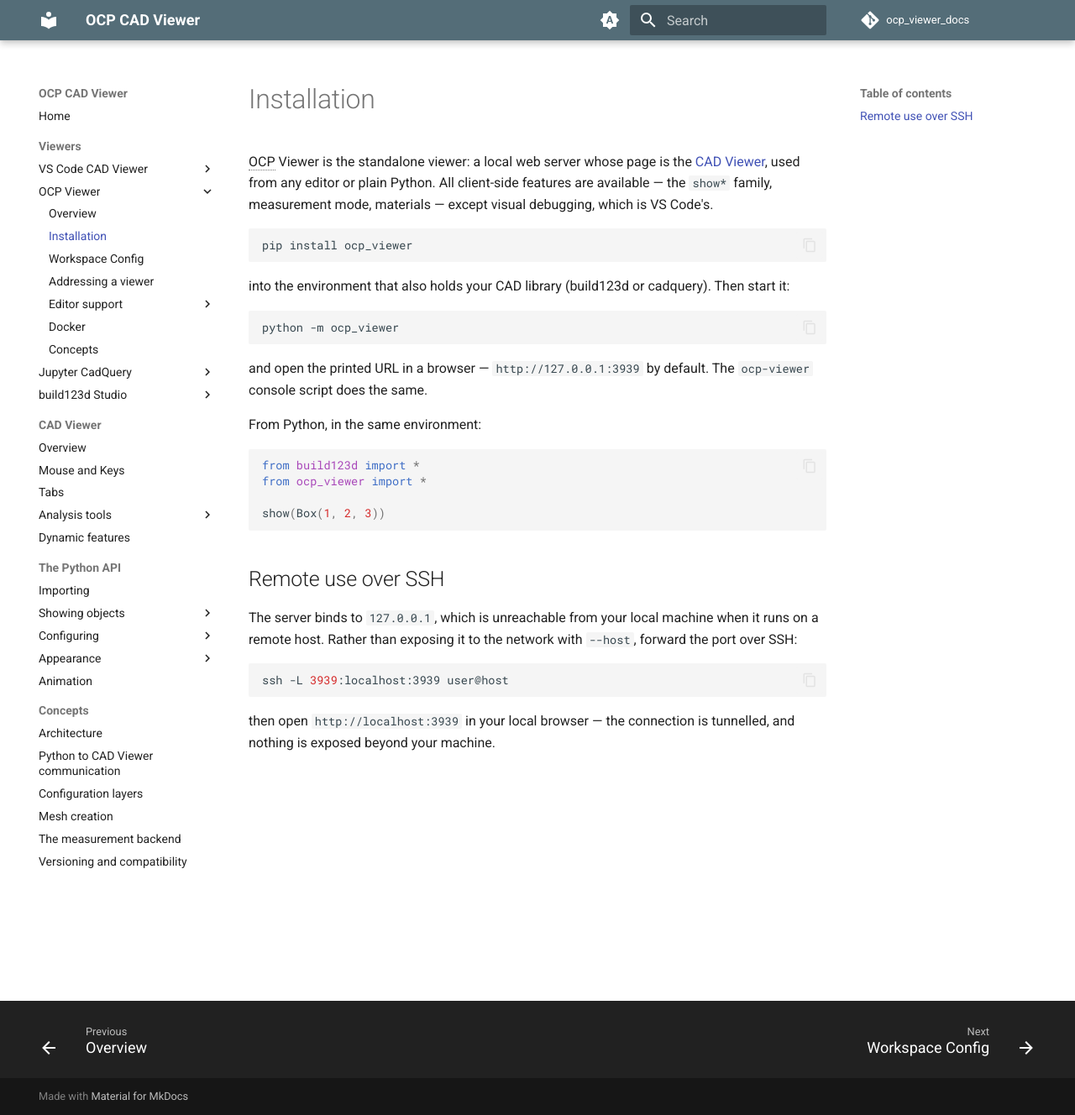
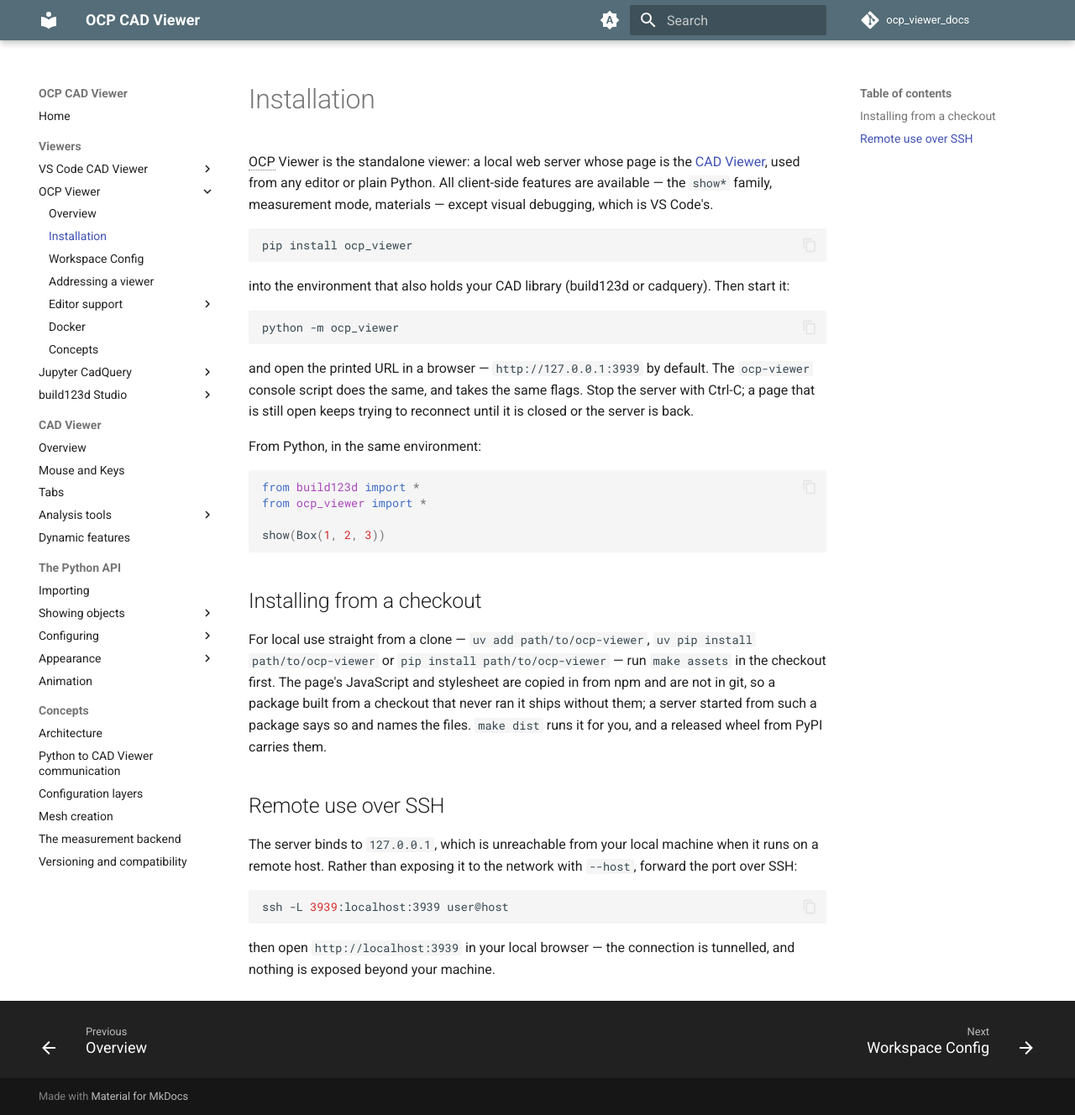
Before and after one commit to bernhard-42/ocp_viewer_docs, an MkDocs documentation site: the page built from docs/viewers/ocp_viewer/installation.md, in a window 1280 px wide and 1328 px high. Shown: the whole window at 84% size. Built offline with MkDocs 1.6.1 and Material for MkDocs 9.7.7, drawn with Linux system fonts in a browser that asks for light colours; comment, search, counter and statistics services are not loaded.

Commit message:
OCP Viewer 1.1.0: the server is websockets', and what reaches a client from its flags
The chapter's Concepts page and the communication table described a Flask server; the standalone runs the websockets library's threaded server since 1.1.0, and every send to the page is serialized there. Installation: from a checkout, run `make assets` before a path install, and Ctrl-C stops the server. Workspace Config: `debug` is a stored setting that reaches every client's show(), `--timeit` does the same without a row of its own, and only a typed flag counts as a choice. The config page names the built-in fallbacks that sit under the three levels (ocp-viewer-core 1.0.6).

Co-Authored-By: Claude Fable 5.1 <noreply@anthropic.com>
Claude-Session: https://claude.ai/code/session_01BtWfCqpRoEpAmTRAv1kyfW

````diff
--- a/docs/viewers/ocp_viewer/installation.md
+++ b/docs/viewers/ocp_viewer/installation.md
@@ -12,7 +12,7 @@ into the environment that also holds your CAD library (build123d or cadquery). T
 python -m ocp_viewer
 ```
 
-and open the printed URL in a browser — `http://127.0.0.1:3939` by default. The `ocp-viewer` console script does the same.
+and open the printed URL in a browser — `http://127.0.0.1:3939` by default. The `ocp-viewer` console script does the same, and takes the same flags. Stop the server with Ctrl-C; a page that is still open keeps trying to reconnect until it is closed or the server is back.
 
 From Python, in the same environment:
 
@@ -23,6 +23,10 @@ from ocp_viewer import *
 show(Box(1, 2, 3))
 ```
 
+## Installing from a checkout
+
+For local use straight from a clone — `uv add path/to/ocp-viewer`, `uv pip install path/to/ocp-viewer` or `pip install path/to/ocp-viewer` — run `make assets` in the checkout first. The page's JavaScript and stylesheet are copied in from npm and are not in git, so a package built from a checkout that never ran it ships without them; a server started from such a package says so and names the files. `make dist` runs it for you, and a released wheel from PyPI carries them.
+
 ## Remote use over SSH
 
 The server binds to `127.0.0.1`, which is unreachable from your local machine when it runs on a remote host. Rather than exposing it to the network with `--host`, forward the port over SSH:
````
Also changed, not shown: docs/concepts/communication.md (+1 -1 lines), docs/config.md (+2 -2 lines), docs/viewers/ocp_viewer/concepts.md (+2 -2 lines), docs/viewers/ocp_viewer/workspace_config.md (+5 -0 lines).
